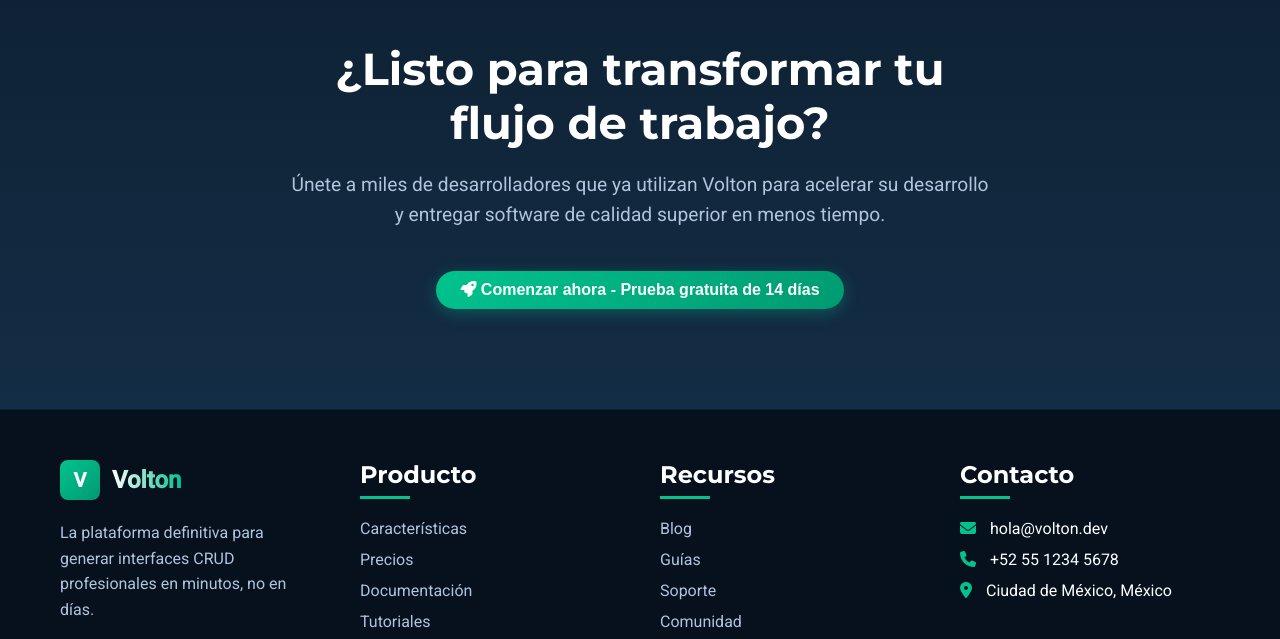
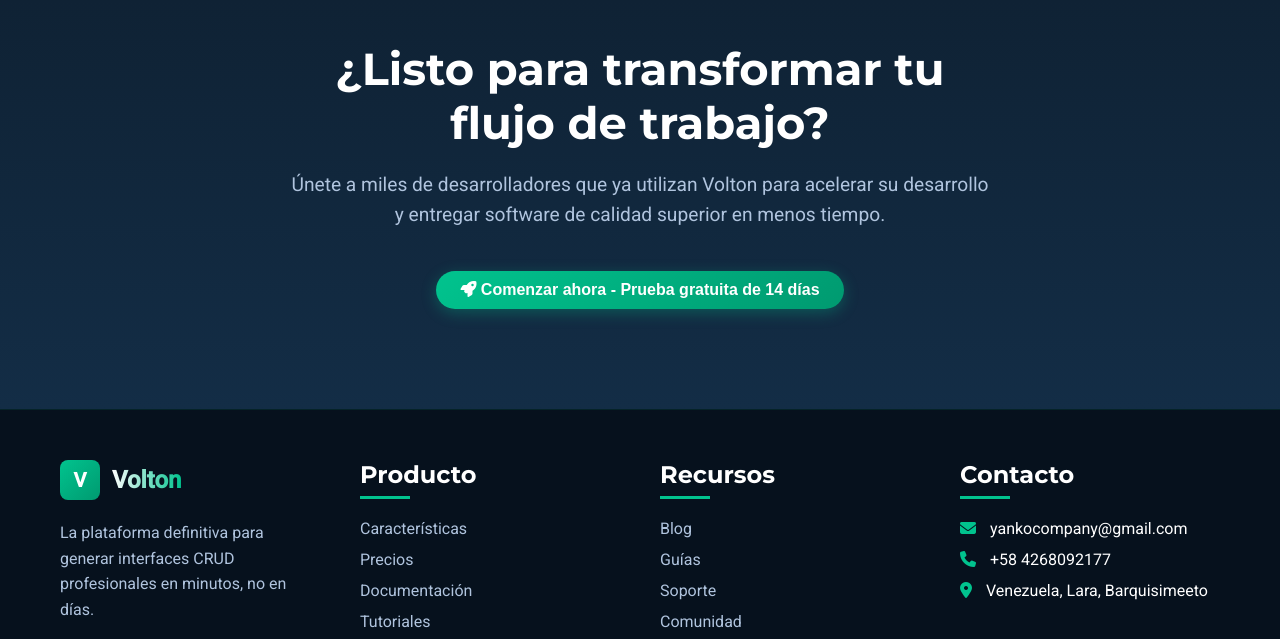
Before and after one commit to DevTheyanko/VOLTON, a plain HTML site: page index.html in a window 1280 px wide. Shown: the part 2649-3288 px from the top of the page. Drawn offline with Linux system fonts and the light colour scheme.

Commit message:
Update index.html

```diff
--- a/index.html
+++ b/index.html
@@ -246,11 +246,11 @@
                     <h3>Contacto</h3>
                     <ul class="footer-links">
                         <li><i class="fas fa-envelope" style="margin-right: 10px; color: var(--accent-color);"></i>
-                            hola@volton.dev</li>
-                        <li><i class="fas fa-phone" style="margin-right: 10px; color: var(--accent-color);"></i> +52 55
-                            1234 5678</li>
+                            yankocompany@gmail.com</li>
+                        <li><i class="fas fa-phone" style="margin-right: 10px; color: var(--accent-color);"></i> +58
+                            4268092177</li>
                         <li><i class="fas fa-map-marker-alt"
-                                style="margin-right: 10px; color: var(--accent-color);"></i> Ciudad de México, México
+                                style="margin-right: 10px; color: var(--accent-color);"></i> Venezuela, Lara, Barquisimeeto
                         </li>
                     </ul>
                 </div>
```
